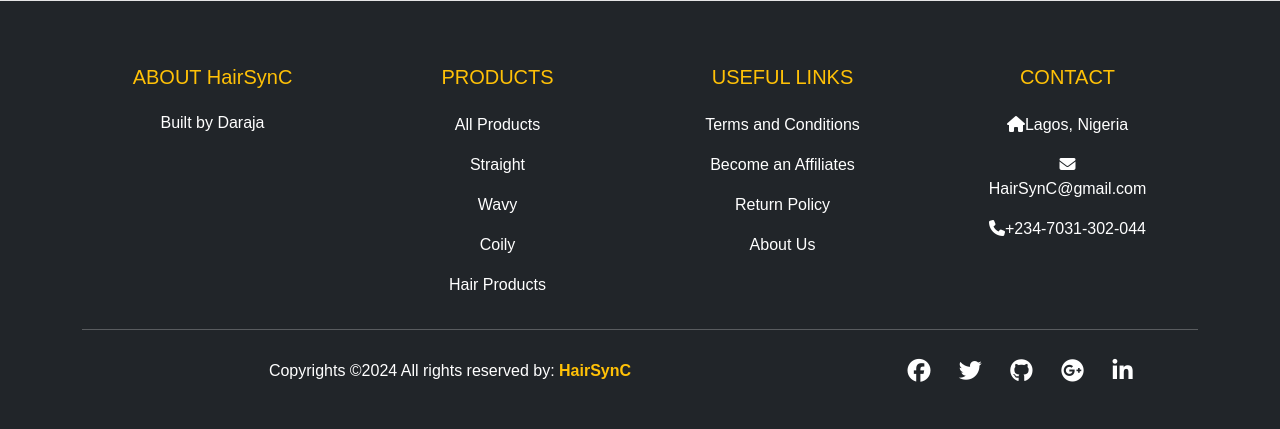
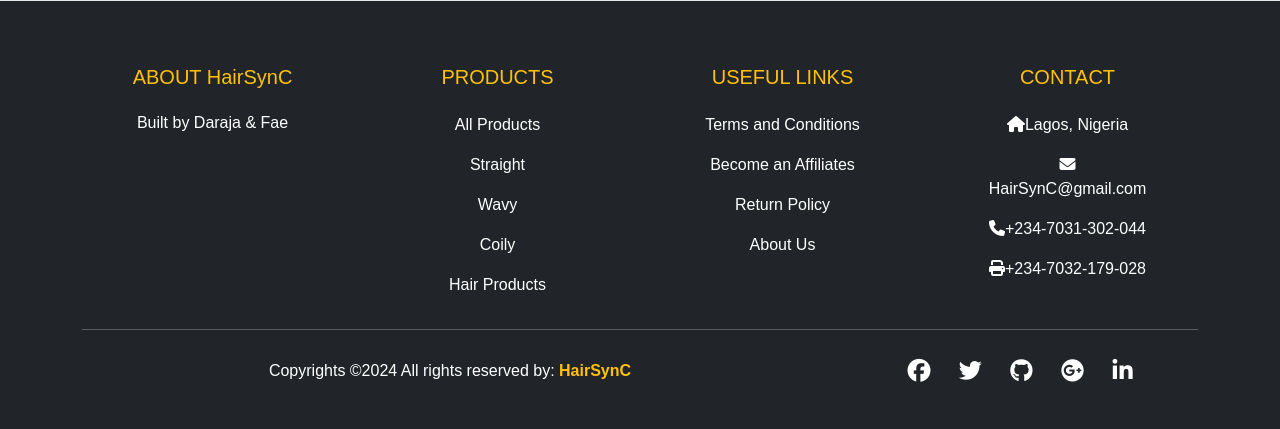
Before and after one commit to NwoguGlory1/HairSynC, a Django app: page /store/pixiecurls/ in a window 1280 px wide. Shown: the part 905-1334 px from the top of the page. Run offline with Django 5.2, Linux system fonts and the light colour scheme; some libraries are stand-ins or nearby versions; some web fonts are replaced.

Commit message:
I edited the footer in pixiecurl.html

```diff
--- a/hairsync/store/templates/store/pixiecurl.html
+++ b/hairsync/store/templates/store/pixiecurl.html
@@ -178,7 +178,7 @@
     <div class="row text-center text-md text-md-left">
       <div class="col-md-3 col-lg-3 col-xl-3 mx auto mt-3">
         <h5 class="mb-4 font-weight-bold text-warning">ABOUT HairSynC</a>
-          <h6> Built by Daraja </h6>
+          <h6> Built by Daraja & Fae </h6>
         </div>
         <div class="col-md-2 col-lg-2 col-xl-2 mx-auto mt-3">
           <h5 class="text-uppercase mb-4 font-weight-bold text-warning">Products</h5>
@@ -223,6 +223,9 @@
           </p>
           <p>
             <i class="fas fa-phone mr-3"></i>+234-7031-302-044
+          </p>
+          <p>
+            <i class="fas fa-print mr-3"></i>+234-7032-179-028
           </p>
         </div>
     </div>
--- a/hairsync/store/templates/store/signup.html
+++ b/hairsync/store/templates/store/signup.html
@@ -68,7 +68,7 @@
                         <input type="password" class="form-control" placeholder="Confirm Password" name="confirm_password" required>
                     </div>
                     <div class="d-grid">
-                        <button type="submit" class="btn btn-success">Register Now</button>
+                        <button type="submit" class="btn btn-success">Registerr Now</button>
                         <p class="text-center text-muted mt-3">
                             When You Click the Register Button, You Agree to our <a href="#">Terms and Conditions</a>
                         </p>
```
